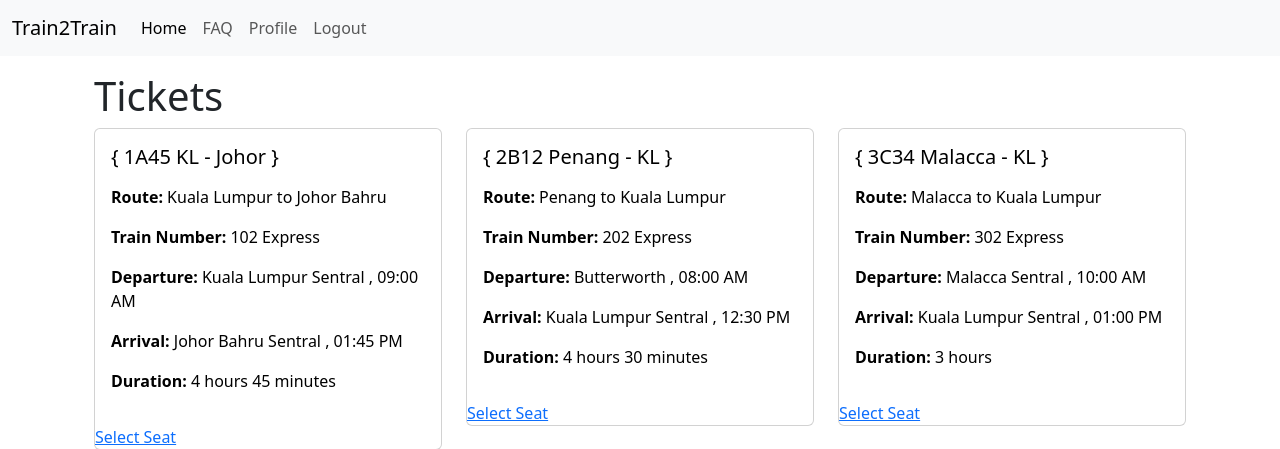
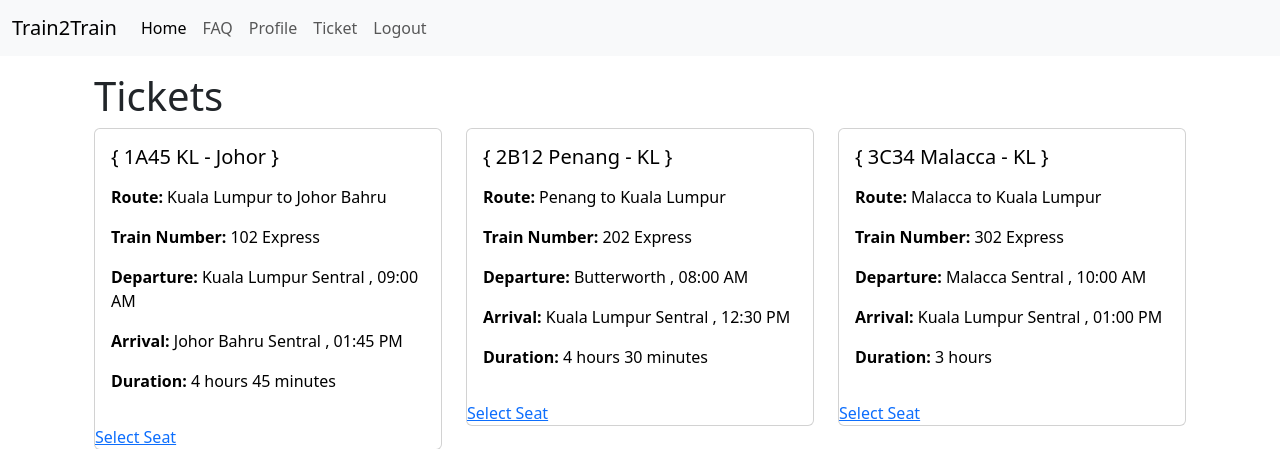
Before and after one commit to ayyesha44/Bus-Ticketing-System, a Flask app: page /booking in a window 1280 px wide. Shown: the top 449 px of the page. Run offline with Flask 3, Linux system fonts and the light colour scheme; a user stored in the database is signed in; some libraries are stand-ins or nearby versions.

Commit message:
Update base.html

```diff
--- a/app/templates/base.html
+++ b/app/templates/base.html
@@ -28,6 +28,9 @@
           </li>
           {% endif %}
         <li class="nav-item">
+          <a class="nav-link" href="/ticket">Ticket</a>
+        </li>
+        <li class="nav-item">
             {% if current_user.is_anonymous %}
             <a class="nav-link" href="/login">Login</a>
             {% else %}
```
